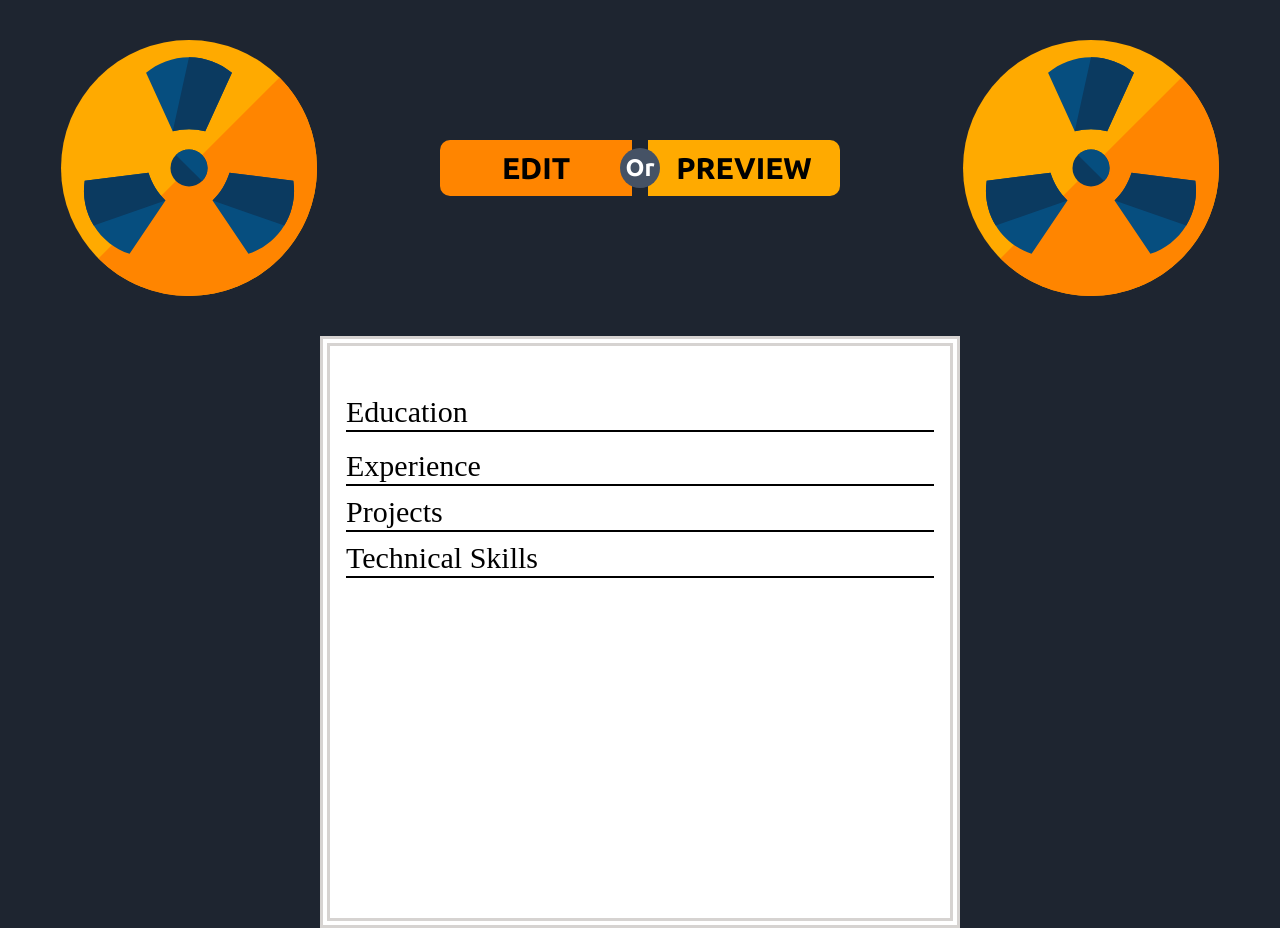
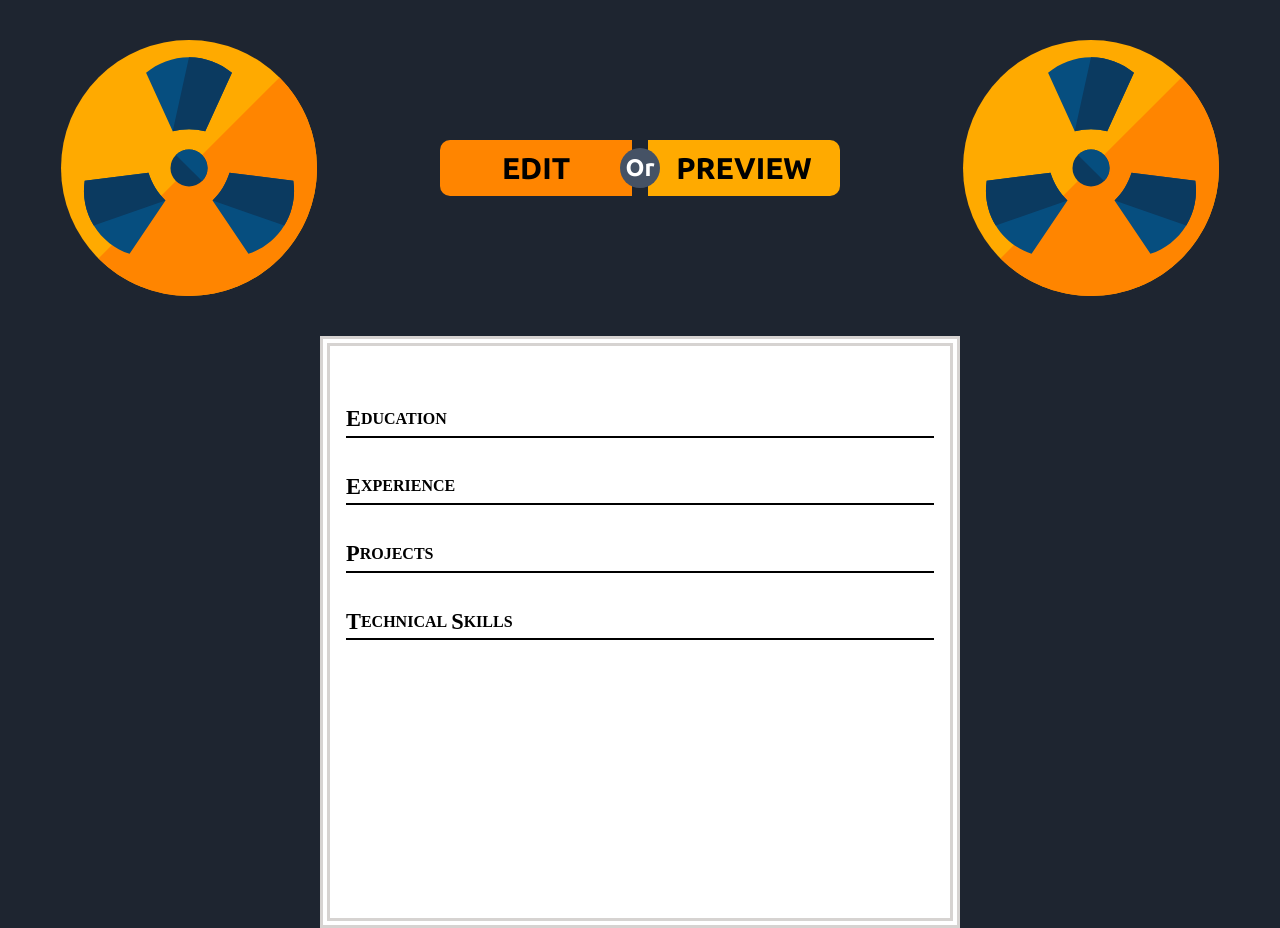
Before and after one commit to emoral435/Resume-Reactor, a React (Vite) app: page / in a window 1280 px wide. Both pictures are taken after a click on the button "PREVIEW". Built offline with nearby package versions, Linux system fonts and the light colour scheme.

Commit message:
Finished Resume Preview Functionalty - Styling required

```diff
--- a/src/components/EditResume.jsx
+++ b/src/components/EditResume.jsx
@@ -95,6 +95,10 @@ class EditResume extends Component {
             techArray.push(<LoadingInfo text='Tech Skills' id='loaded-tech-skills' deleteInfo={deleteTech} key={i}/>)
         }
 
+        let capitalize = (string) => {
+            return string.charAt(0).toUpperCase() + string.slice(1)
+        }
+
         let submitTech = () => {
             const lang = document.getElementById('languages')
             const frameworks = document.getElementById('frameworks')
@@ -102,7 +106,7 @@ class EditResume extends Component {
             const libraries = document.getElementById('libraries')
             const loopArray = [lang, frameworks, tools, libraries]
             for (let i = 0; i < loopArray.length; i++) {
-                techSkills[i] = techFactory(loopArray[i].id, loopArray[i].value)
+                techSkills[i] = techFactory(capitalize(loopArray[i].id), loopArray[i].value)
                 loopArray[i].value = ''
             }
             let techForm = document.getElementById('techForm')
@@ -155,12 +159,11 @@ class EditResume extends Component {
         }
 
         let submitPro = () => {
-            console.log('hahaha')
             const bulletValues = []
             document.querySelectorAll('[data-bullet-points]').forEach ( node => {
                 bulletValues.push(node.value)
             })
-            projectInfo.push(projectFactory(document.getElementById('project-title').value, document.getElementById('stack-used').value, document.getElementById('company').value, bulletValues))
+            projectInfo.push(projectFactory(document.getElementById('project-title').value, document.getElementById('stack-used').value, bulletValues))
             CancelPro()
             this.setState({
                 numEdu: this.state.numEdu,
--- a/src/components/ExperiencePreview.jsx
+++ b/src/components/ExperiencePreview.jsx
@@ -12,7 +12,7 @@ export default class ExperiencePreview extends Component {
         let loadedArray = []
 
         for (let i = 0; i < expInfo.length; i++) {
-            loadedArray.push(<LoadExperience job={expInfo[i].jobTitle} date={expInfo[i].dateWorked} company={expInfo[i].company} location={expInfo[i].area} bullets={expInfo[i].bullets}/>)
+            loadedArray.push(<LoadExperience key={i + "experience"} job={expInfo[i].jobTitle} date={expInfo[i].dateWorked} company={expInfo[i].company} location={expInfo[i].area} bullets={expInfo[i].bullets}/>)
         }
 
         return (
--- /dev/null
+++ b/src/components/LoadProject.jsx
@@ -0,0 +1,30 @@
+import React, { Component } from 'react';
+import LoadBulletPoints from './LoadBulletPoint';
+
+export default class LoadProject extends Component {
+    constructor(props) {
+        super(props);
+    }
+
+    render() {
+
+        let loadedBullets = []
+
+        for (let i = 0; i < this.props.bullets.length; i++) {
+            loadedBullets.push(<LoadBulletPoints bullet={this.props.bullets[i]} key={i + "project bullet"}/>)
+        }
+
+        return (
+            <div className="flex flex-col">
+                <div className="flex gap-2">
+                    <div className='font-bold'>{this.props.projectName}</div>
+                    <div> | </div>
+                    <div className='italic'>{this.props.stack}</div>
+                </div>
+                <div>
+                    {loadedBullets}
+                </div>
+            </div>
+        )
+    }
+}
--- /dev/null
+++ b/src/components/LoadTechSkills.jsx
@@ -0,0 +1,16 @@
+import React, { Component } from 'react';
+
+export default class LoadTechSkills extends Component {
+    constructor(props) {
+        super(props);
+    }
+
+    render() {
+        return (
+            <div className='flex gap-2'>
+                    <div className='font-bold'>{this.props.skill}: </div>
+                    <div>{this.props.string}</div>
+                </div>
+        )
+    }
+}
--- a/src/components/PreviewResume.jsx
+++ b/src/components/PreviewResume.jsx
@@ -1,6 +1,9 @@
 import React, { Component } from 'react';
 import EducationPreview from './EducationPreview';
 import HeaderPreview from './HeaderPreview';
+import ExperiencePreview from './ExperiencePreview';
+import ProjectPreview from './ProjectPreview';
+import TechnicalPreview from './TechPreview';
 
 class PreviewResume extends Component {
     constructor(props) {
@@ -11,11 +14,28 @@ class PreviewResume extends Component {
         return (
             <div className='min-h-max min-w-max font-[CMUSerifRoman] flex flex-col gap-2 m-4'>
                 <HeaderPreview />
-                <div className='text-3xl border-b-2 border-black'>Education</div>
+                <div className='flex border-b-2 border-black font-bold my-2'>
+                    <div className='text-[1.4rem]'>E</div>
+                    <div className='text-[1rem] flex items-center'>DUCATION</div>
+                </div>
                 <EducationPreview />
-                <div className='text-3xl border-b-2 border-black'>Experience</div>
-                <div className='text-3xl border-b-2 border-black'>Projects</div>
-                <div className='text-3xl border-b-2 border-black'>Technical Skills</div>
+                <div className='flex border-b-2 border-black font-bold my-2'>
+                    <div className='text-[1.4rem]'>E</div>
+                    <div className='text-[1rem] flex items-center'>XPERIENCE</div>
+                </div>
+                <ExperiencePreview />
+                <div className='flex border-b-2 border-black font-bold my-2'>
+                    <div className='text-[1.4rem]'>P</div>
+                    <div className='text-[1rem] flex items-center'>ROJECTS</div>
+                </div>
+                <ProjectPreview />
+                <div className='flex border-b-2 border-black font-bold my-2'>
+                    <div className='text-[1.4rem]'>T</div>
+                    <div className='text-[1rem] flex items-center'>ECHNICAL&nbsp;</div>
+                    <div className='text-[1.4rem]'>S</div>
+                    <div className='text-[1rem] flex items-center'>KILLS</div>
+                </div>
+                <TechnicalPreview />
             </div>
         )
     }
--- /dev/null
+++ b/src/components/ProjectPreview.jsx
@@ -0,0 +1,24 @@
+import React, { Component } from 'react';
+import { projectInfo } from '../funfunfunctions/projectInfo';
+import LoadProject from './LoadProject';
+
+export default class ProjectPreview extends Component {
+    constructor(props) {
+        super(props);
+    }
+
+    render() {
+
+        let loadedArray = []
+
+        for (let i =0; i < projectInfo.length; i++) {
+            loadedArray.push(<LoadProject key={i + "loaded project"} stack={projectInfo[i].stack} projectName={projectInfo[i].projectTitle} bullets={projectInfo[i].bullets}/>)
+        }
+
+        return (
+            <div className='mx-4'>
+                {loadedArray}
+            </div>
+        )
+    }
+}
--- /dev/null
+++ b/src/components/TechPreview.jsx
@@ -0,0 +1,26 @@
+import React, { Component } from 'react';
+import { techSkills } from '../funfunfunctions/techSkills';
+import LoadTechSkills from './LoadTechSkills';
+
+export default class TechnicalPreview extends Component {
+    constructor(props) {
+        super(props)
+    }
+
+    render() {
+
+        let loadedArray = []
+
+        for (let i = 0; i < techSkills.length; i++) {
+            if (!techSkills[i].skip) {
+                loadedArray.push(<LoadTechSkills key={i + "technical skills"} skill={techSkills[i].skill} string={techSkills[i].string}/>)
+            }
+        }
+
+        return (
+            <div className='flex flex-col gap-4 mx-2'>
+                {loadedArray}
+            </div>
+        )
+    }
+}
```
